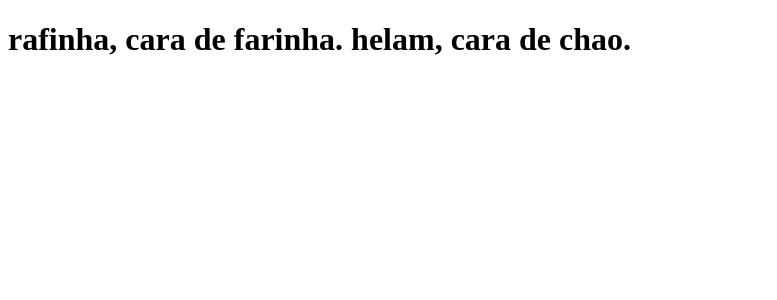
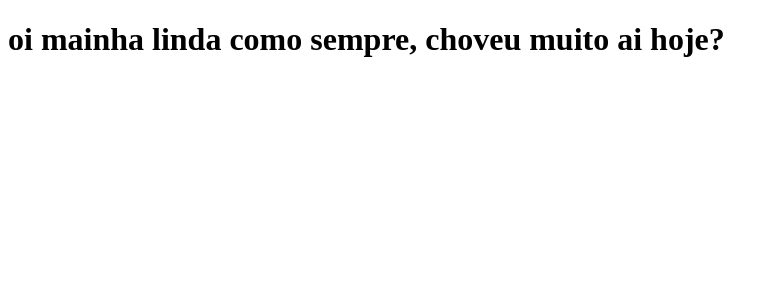
Before and after one commit to RafaNgk/clone-tabnews, a Next.js app: page / in a window 1280 px wide. Shown: the top 300 px of the page, without its empty margins (0-777 px from the left). Built offline with nearby package versions, Linux system fonts and the light colour scheme.

Commit message:
mudando mensagem para a minha mae

```diff
--- a/pages/index.js
+++ b/pages/index.js
@@ -1,5 +1,5 @@
 function Home(){
-    return <h1>rafinha, cara de farinha. helam, cara de chao. </h1>
+    return <h1>oi mainha linda como sempre, choveu muito ai hoje? </h1>
 }
 
 export default Home
```
